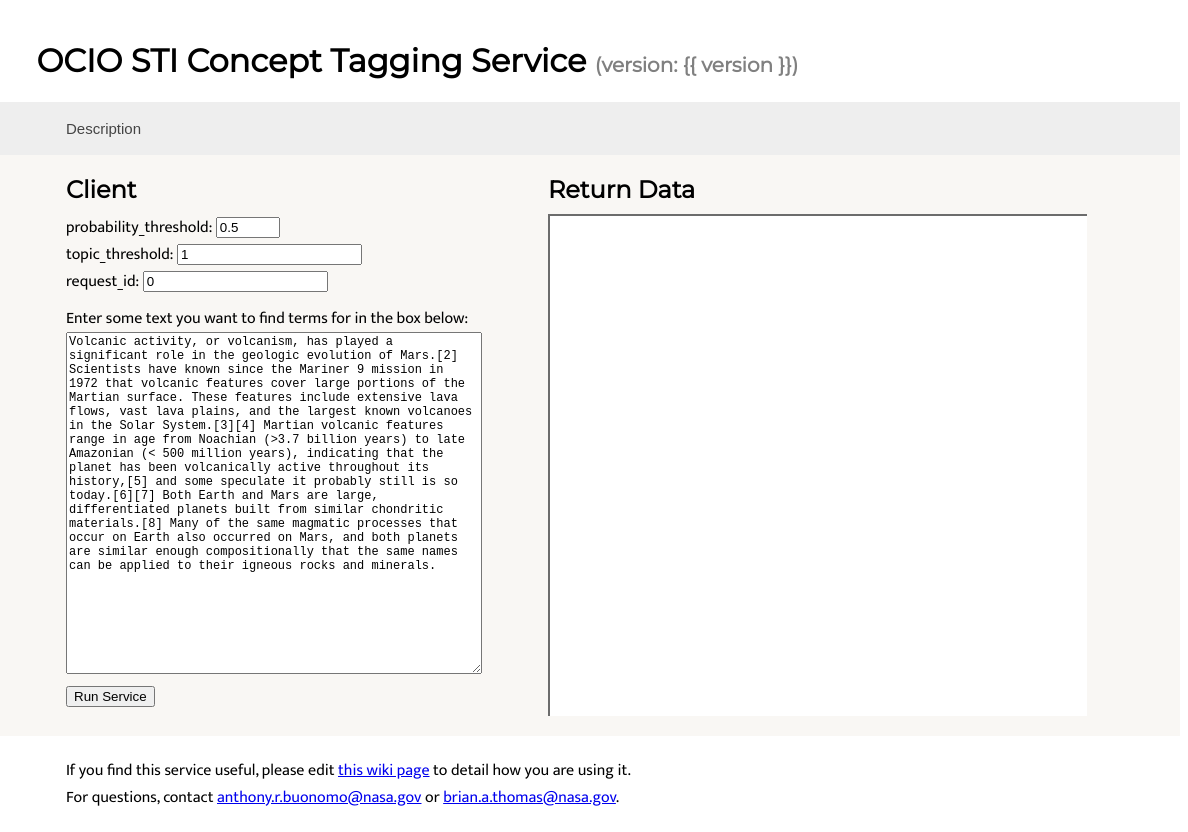
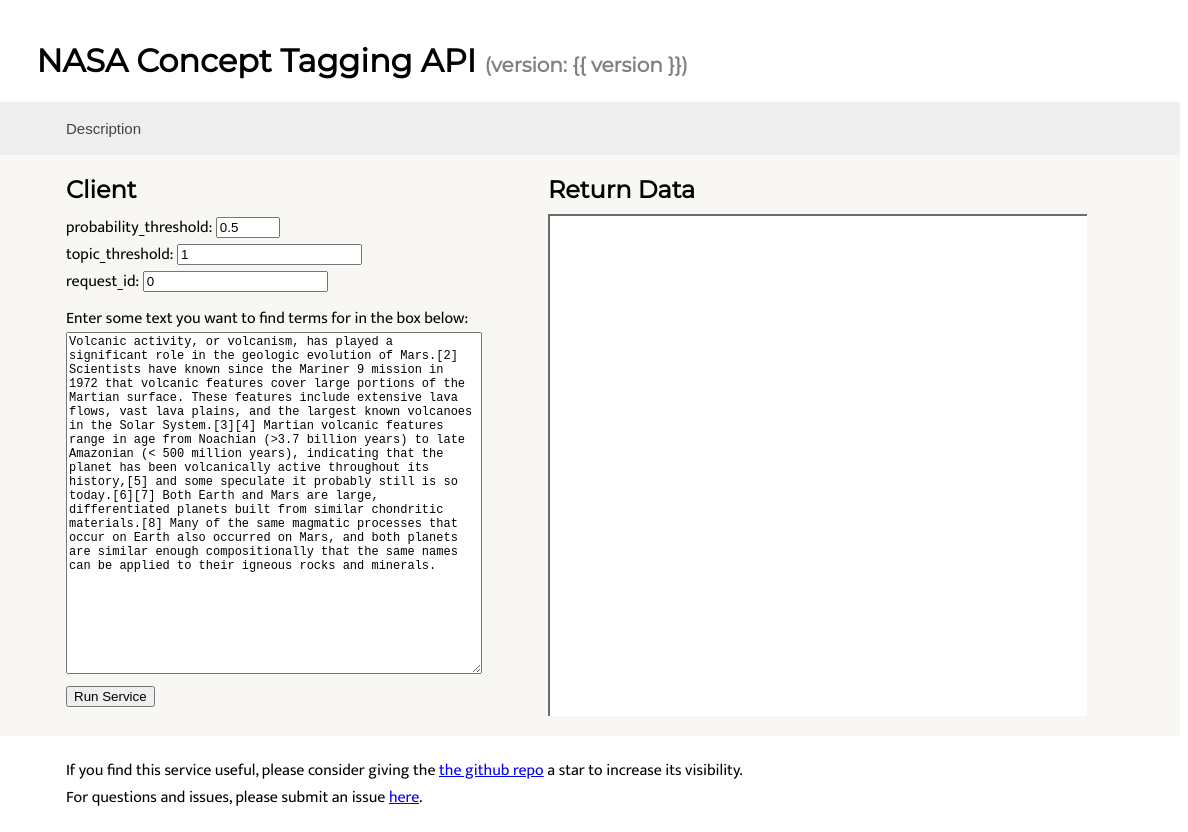
Before and after one commit to nasa/concept-tagging-api, a plain HTML site: page service/templates/home.html in a window 1280 px wide. Shown: the full height of the page, 92-1280 px from the left. Drawn offline with nearby package versions, Linux system fonts and the light colour scheme; files that its build step writes are made by us from their sources; files whose address does not match are found by name.

Commit message:
fix names

```diff
--- a/service/templates/home.html
+++ b/service/templates/home.html
@@ -1,7 +1,7 @@
 <!doctype html>
 <html xmlns="http://www.w3.org/1999/html">
 <head>
-<title>NASA/OCIO STI and PMC Concept Tagging Service</title>
+<title>NASA Concept Tagging API</title>
     <link href="https://fonts.googleapis.com/css?family=Mukta" rel="stylesheet">
     <link href="https://fonts.googleapis.com/css?family=Montserrat" rel="stylesheet">
     <script>
@@ -48,7 +48,7 @@ function doit() {
 
 <h1>
     <img src="static/media/NASA_logo.png" alt="NASA logo" width="60">
-    &emsp;OCIO STI Concept Tagging Service <span id="version">(version: {{ version }})</span>
+    &emsp;NASA Concept Tagging API <span id="version">(version: {{ version }})</span>
 </h1>
 
 <button class="accordion" title="Selecting this button reveals a more in-depth description of this service.">Description</button>
@@ -119,7 +119,7 @@ for (i = 0; i < acc.length; i++) {
 </div>
 </div>
 <footer>
-    <p>If you find this service useful, please edit <a href="https://wiki.jsc.nasa.gov/fod/index.php/TDD_Automated_Tagger#Applications">this wiki page</a> to detail how you are using it. <br>
-    For questions, contact <a href = "mailto: anthony.r.buonomo@nasa.gov">anthony.r.buonomo@nasa.gov</a> or <a href = "mailto: brian.a.thomas@nasa.gov">brian.a.thomas@nasa.gov</a>.</p>
+    <p>If you find this service useful, please consider giving the <a href="https://github.com/nasa/concept-tagging-api/">the github repo</a> a star to increase its visibility.<br>
+    For questions and issues, please submit an issue <a href = "https://github.com/nasa/concept-tagging-api/issues">here</a>.</p>
 </footer>
 </body></html>
```
